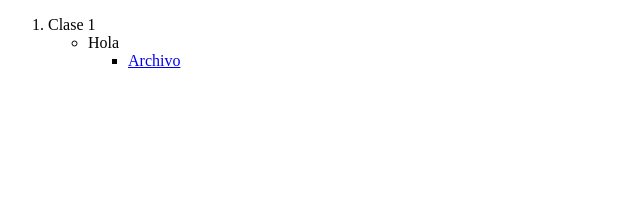
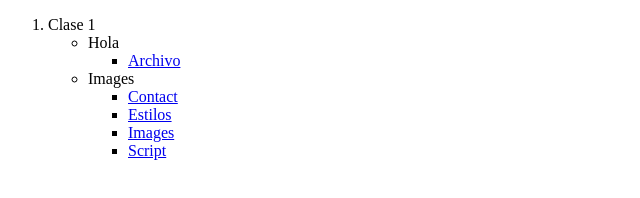
Before and after one commit to tomasnovelli/practia-1-nav, a plain HTML site: page practica-1-clase3-18-04/index.html in a window 1280 px wide. Shown: the whole page, without its empty margins (0-640 px from the left). Drawn offline with Linux system fonts and the light colour scheme.

Commit message:
termine clase 1

```diff
--- a/practica-1-clase3-18-04/index.html
+++ b/practica-1-clase3-18-04/index.html
@@ -3,7 +3,7 @@
 <head>
     <meta charset="UTF-8">
     <meta name="viewport" content="width=device-width, initial-scale=1.0">
-    <title>Document</title>
+    <title>Practia 1</title>
 </head>
 <body>
     <nav>
@@ -17,6 +17,14 @@
                             </li>
                         </ul>
                     </li>
+                    <li>Images
+                        <ul>
+                            <li><a href="./clase-1/images/contact.html" target="_blank">Contact</a></li>
+                            <li><a href="./clase-1/images/estilos.css" target="_blank">Estilos</a></li>
+                            <li><a href="./clase-1/images/images.html" target="_blank">Images</a></li>
+                            <li><a href="./clase-1/images/scrip.js" target="_blank">Script</a></li>
+                        </ul>
+                    </li>
                 </ul>
             </li>
         </ol>
```
